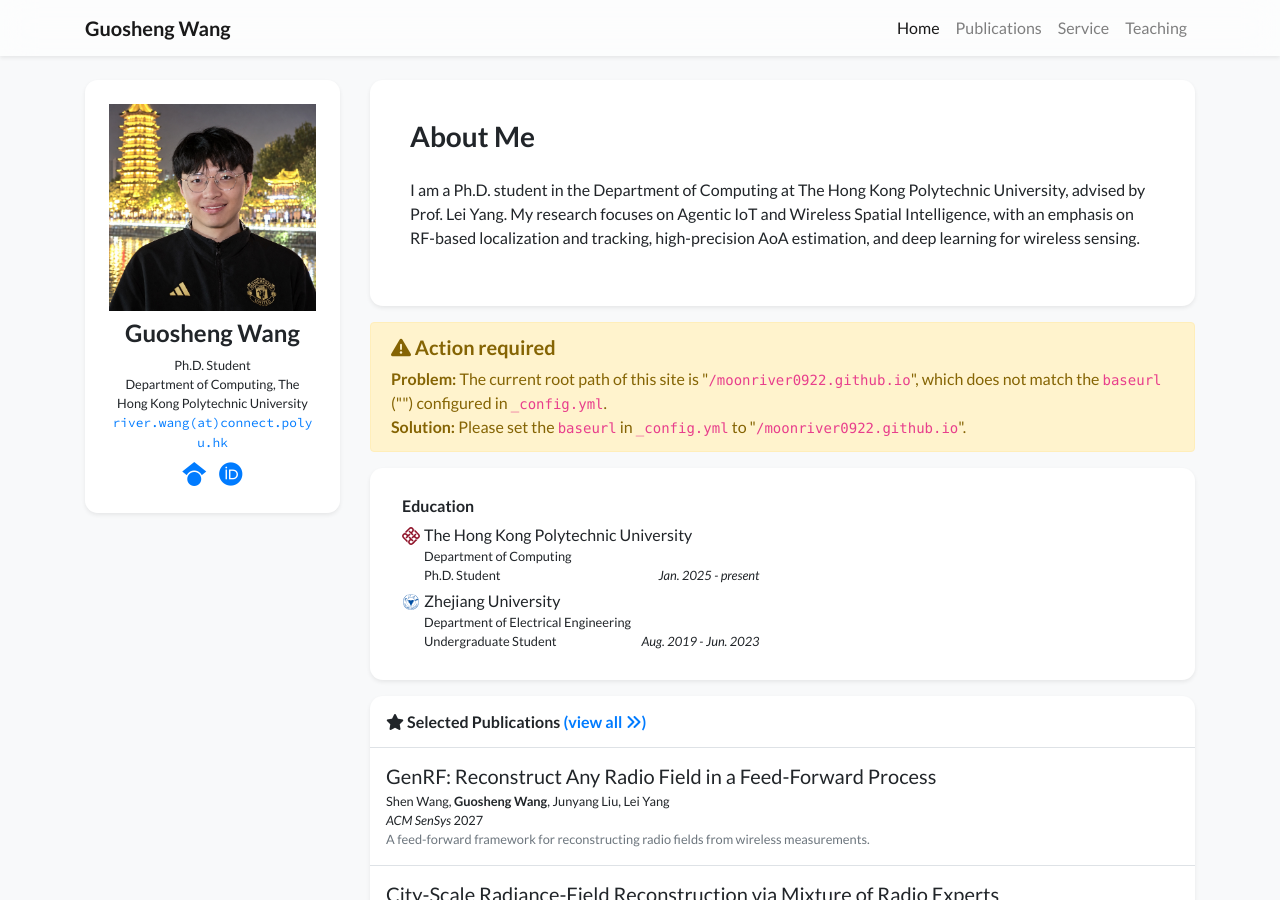
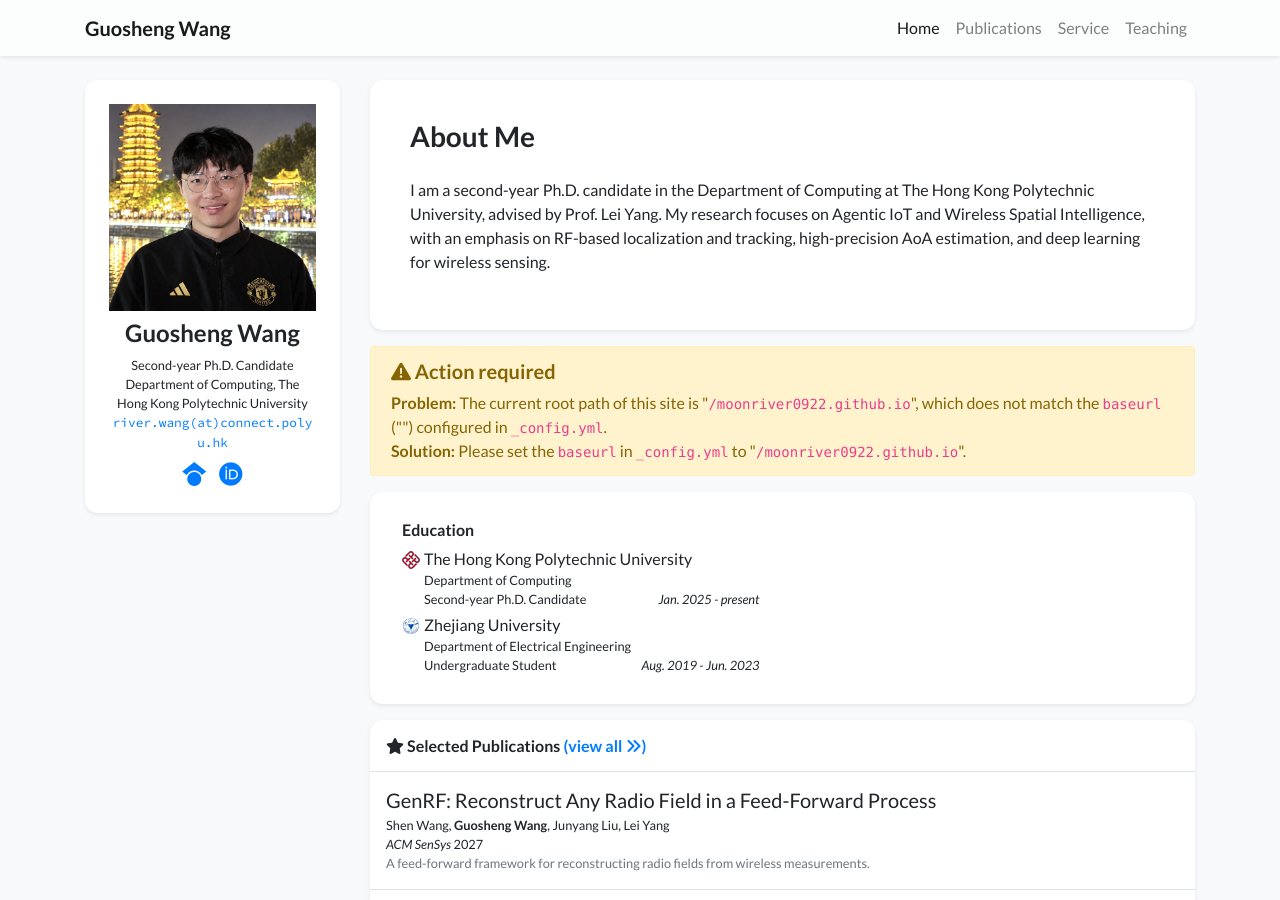
Before and after one commit to moonriver0922/moonriver0922.github.io, a Jekyll site: the page built from index.html, in a window 1280 px wide and 900 px high. Built offline with Jekyll 4.4.1, drawn with Linux system fonts in a browser that asks for light colours; nearby versions of some CDN libraries; a style sheet for code colours, icons or effects is not loaded.

Commit message:
Update profile to second-year PhD candidate

```diff
--- a/_config.yml
+++ b/_config.yml
@@ -3,7 +3,7 @@ baseurl: ""
 url: "https://moonriver0922.github.io"
 title: "Guosheng Wang"
 description: >-
-  Guosheng Wang is a Ph.D. student in the Department of Computing at The Hong Kong Polytechnic University, researching Agentic IoT and wireless spatial intelligence.
+  Guosheng Wang is a second-year Ph.D. candidate in the Department of Computing at The Hong Kong Polytechnic University, researching Agentic IoT and wireless spatial intelligence.
 timezone: Asia/Hong_Kong
 
 # Build settings
--- a/_data/profile.yml
+++ b/_data/profile.yml
@@ -3,7 +3,7 @@ secondary_name: ""
 navbar_name: "Guosheng Wang"
 
 positions:
-- name: Ph.D. Student
+- name: Second-year Ph.D. Candidate
 - name: Department of Computing, The Hong Kong Polytechnic University
 
 email: "river.wang@connect.polyu.hk"
@@ -13,7 +13,7 @@ orcid: 0009-0004-3200-4871
 short_bio_text_justify: false
 short_bio: >-
   <p>
-    I am a Ph.D. student in the Department of Computing at The Hong Kong Polytechnic University,
+    I am a second-year Ph.D. candidate in the Department of Computing at The Hong Kong Polytechnic University,
     advised by Prof. Lei Yang. My research focuses on Agentic IoT and Wireless Spatial Intelligence,
     with an emphasis on RF-based localization and tracking, high-precision AoA estimation, and
     deep learning for wireless sensing.
@@ -26,7 +26,7 @@ portrait_caption: >-
 education:
 - name: The Hong Kong Polytechnic University
   dept: Department of Computing
-  position: Ph.D. Student
+  position: Second-year Ph.D. Candidate
   date: Jan. 2025 - present
   logo: /assets/images/logos/polyu.svg
 - name: Zhejiang University
--- a/_layouts/default.html
+++ b/_layouts/default.html
@@ -21,7 +21,7 @@
       "@type": "Person",
       "name": "{{ site.data.profile.primary_name }}",
       "url": "{{ '/' | absolute_url }}",
-      "jobTitle": "Ph.D. Student",
+      "jobTitle": "Second-year Ph.D. Candidate",
       "affiliation": {
         "@type": "CollegeOrUniversity",
         "name": "The Hong Kong Polytechnic University"
```
Also changed, not shown: README.md.
